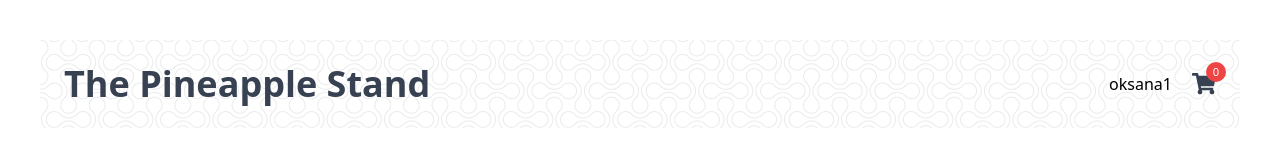
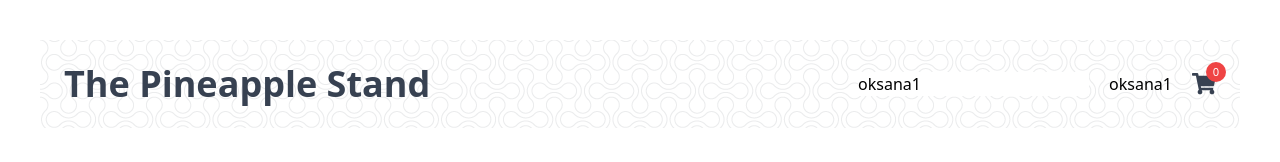
Before and after one commit to Oksana-1/pinia-store, a Vue app: page / in a window 1280 px wide. Shown: the top 162 px of the page. Built offline with nearby package versions, Linux system fonts and the light colour scheme.

Commit message:
Use pinia in options API - use mapWritableState

```diff
--- a/src/components/TheHeader.vue
+++ b/src/components/TheHeader.vue
@@ -2,12 +2,12 @@
 // imports
 import CartWidget from "./CartWidget.vue";
 import { useAuthStore } from "@/stores/AuthStore";
-import { mapState } from "pinia";
+import { mapWritableState } from "pinia";
 
 export default {
   components: { CartWidget },
   computed: {
-    ...mapState(useAuthStore, {
+    ...mapWritableState(useAuthStore, {
       user: "userName",
     }),
   },
@@ -21,6 +21,7 @@ export default {
   >
     <h1 class="text-4xl text-gray-700 font-bold">The Pineapple Stand</h1>
     <div>
+      <input v-model="user" type="text" class="mr-5">
       <span class="mr-5">{{ user }}</span>
       <CartWidget class="inline-block" />
     </div>
```
